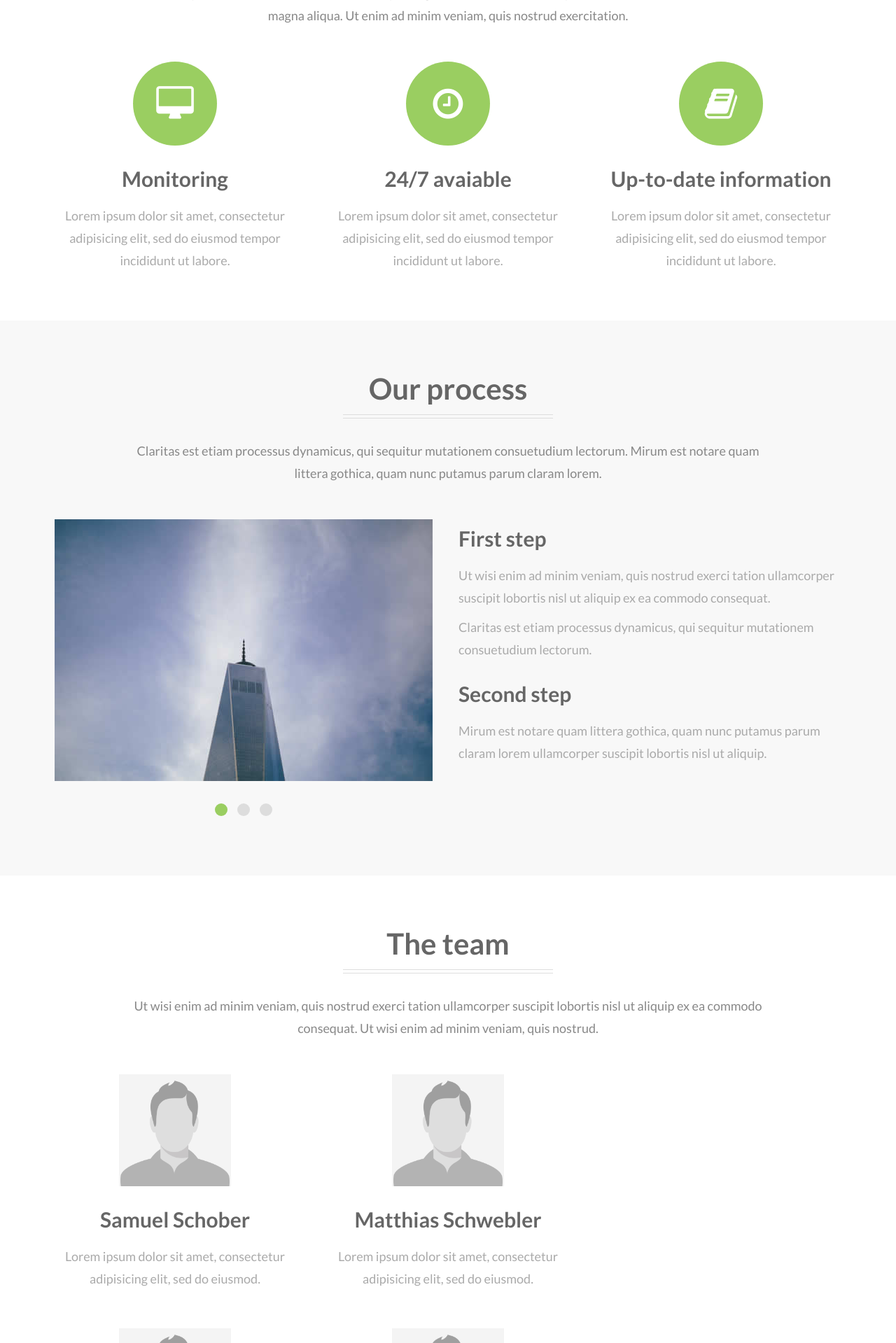
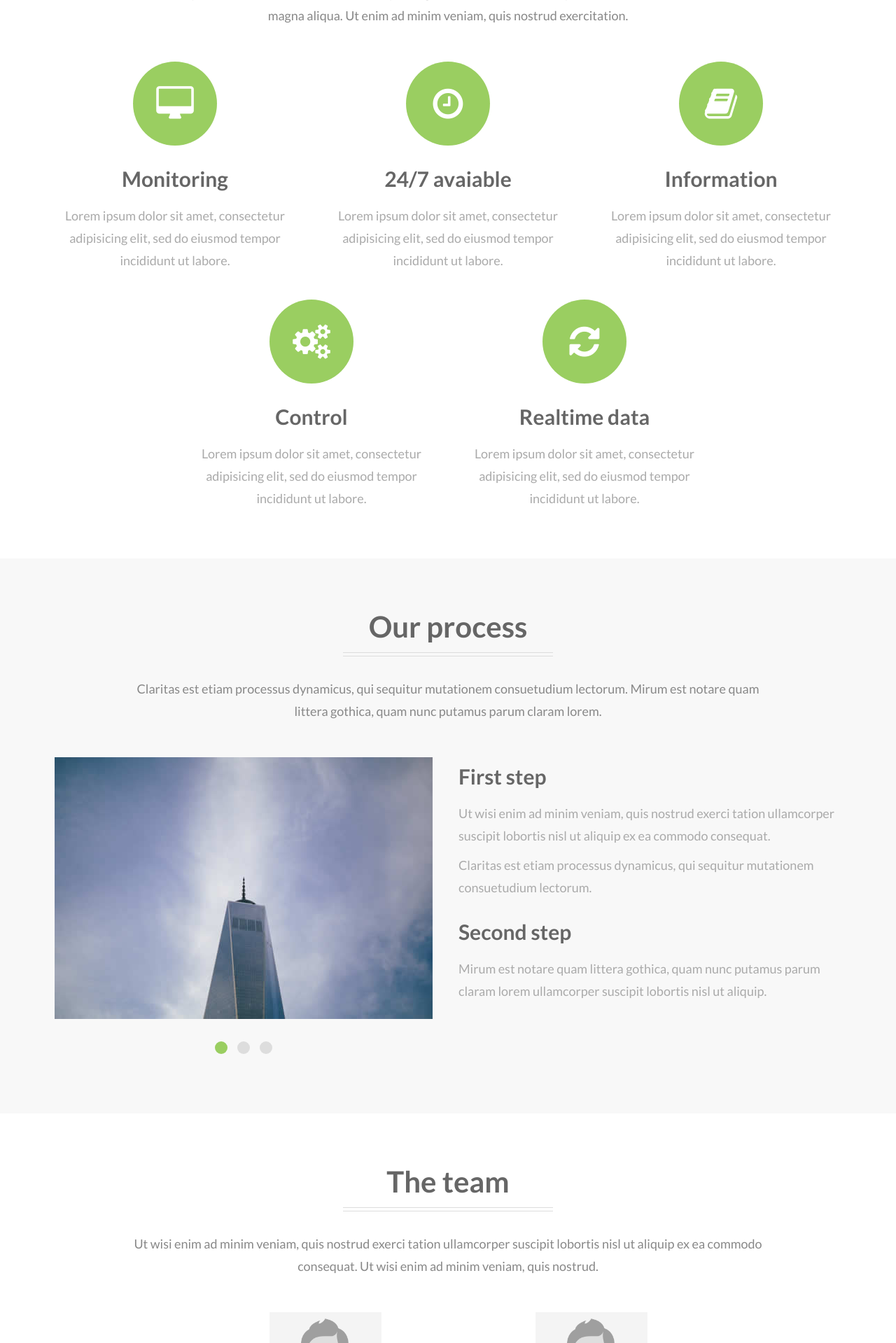
Before and after one commit to mschwebler-tgm/Aquaponics, a Django app: template webauftritt/template/index.html in a window 1280 px wide. Shown: the part 769-2688 px from the top of the page at 70% size. Run offline with Django 3.2, Linux system fonts and the light colour scheme; the template is opened without the code that fills it, so the values that code supplies are empty; some libraries are stand-ins or nearby versions.

Commit message:
fixed team members: centered

```diff
--- a/webauftritt/template/index.html
+++ b/webauftritt/template/index.html
@@ -79,7 +79,7 @@
 	        <div class="container">
 	            <div class="row">
 	                <div class="col-sm-12 what-we-do section-description wow fadeIn">
-	                    <h2>What we do</h2>
+	                    <h2>Features</h2>
 	                    <div class="divider-1 wow fadeInUp"><span></span></div>
 	                    <p>
 	                    	Lorem ipsum dolor sit amet, consectetur adipisicing elit, sed do eiusmod tempor incididunt ut
@@ -100,9 +100,21 @@
                     </div>
                     <div class="col-sm-4 what-we-do-box wow fadeInUp">
 	                	<div class="what-we-do-box-icon"><i class="fa fa-book"></i></div>
-	                    <h3>Up-to-date information</h3>
+	                    <h3>Information</h3>
 	                    <p>Lorem ipsum dolor sit amet, consectetur adipisicing elit, sed do eiusmod tempor incididunt ut labore.</p>
                     </div>
+					<div class="col-sm-2 team-box wow fadeInUp"></div>
+					<div class="col-sm-4 what-we-do-box wow fadeInUp">
+	                	<div class="what-we-do-box-icon"><i class="fa fa-cogs"></i></div>
+	                    <h3>Control</h3>
+	                    <p>Lorem ipsum dolor sit amet, consectetur adipisicing elit, sed do eiusmod tempor incididunt ut labore.</p>
+                    </div>
+					<div class="col-sm-4 what-we-do-box wow fadeInUp">
+	                	<div class="what-we-do-box-icon"><i class="fa fa-refresh"></i></div>
+	                    <h3>Realtime data</h3>
+	                    <p>Lorem ipsum dolor sit amet, consectetur adipisicing elit, sed do eiusmod tempor incididunt ut labore.</p>
+                    </div>
+					<div class="col-sm-2 team-box wow fadeInUp"></div>
 	            </div>
 	        </div>
         </div>
@@ -383,8 +395,8 @@
 	                    </p>
 	                </div>
 	            </div>
-				<div id="team" style="margin: auto">
-					<div class="row">
+				<div class="container">
+					<div class="col-sm-2 team-box wow fadeInUp"></div>
 					<div class="col-sm-4 team-box wow fadeInUp">
 						<div class="team-photo">
 							<img src="assets/img/about/none.jpg" alt="" data-at2x="assets/img/about/none.jpg">
@@ -399,8 +411,10 @@
 						<h3>Matthias Schwebler</h3>
 						<p>Lorem ipsum dolor sit amet, consectetur adipisicing elit, sed do eiusmod.</p>
 					</div>
+					<div class="col-sm-2 team-box wow fadeInUp"></div>
 				</div>
-					<div class="row">
+				<div class="container">
+					<div class="col-sm-2 team-box wow fadeInUp"></div>
 					<div class="col-sm-4 team-box wow fadeInUp">
 						<div class="team-photo">
 							<img src="assets/img/about/none.jpg" alt="" data-at2x="assets/img/about/none.jpg">
@@ -415,7 +429,7 @@
 						<h3>Konrad Kelc</h3>
 						<p>Lorem ipsum dolor sit amet, consectetur adipisicing elit, sed do eiusmod.</p>
 					</div>
-					</div>
+					<div class="col-sm-2 team-box wow fadeInUp"></div>
 				</div>
 			</div>
 		</div>
```
Also changed, not shown: 1 other file. Lines whose indentation alone changed are shown as unchanged.
